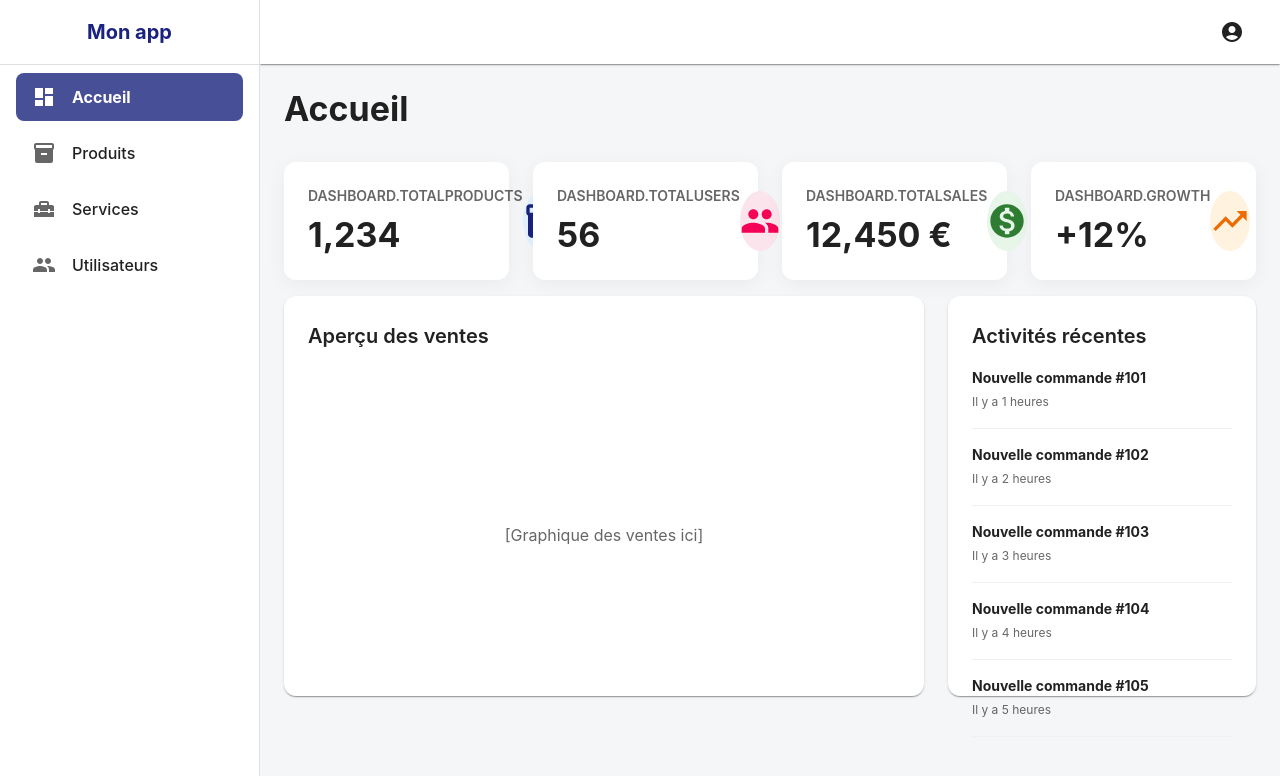
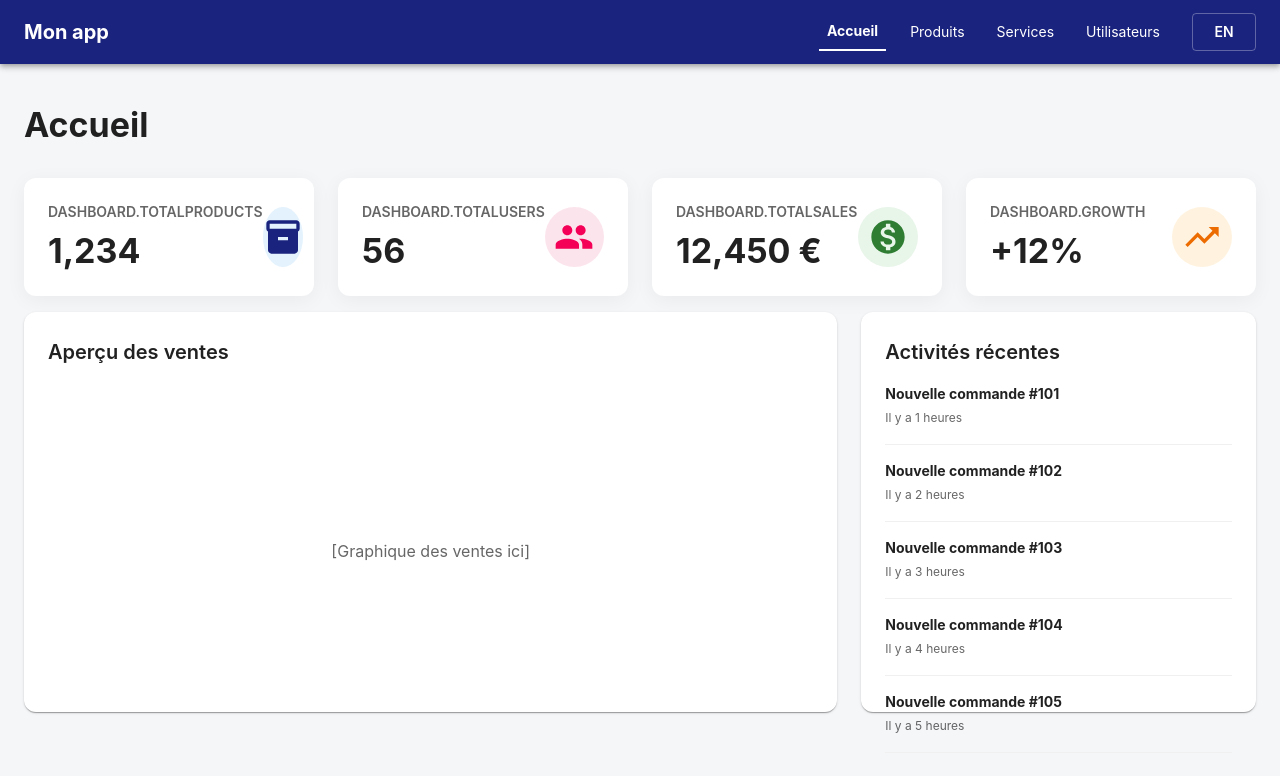
Before and after one commit to EmpiDev/back-office-electron, a React (Vite) app in the folder renderer/: page / in a window 1280 px wide. Shown: the top 776 px of the page. Built offline with nearby package versions, Linux system fonts and the light colour scheme.

Commit message:
simplification du rendu navbar

```diff
--- a/renderer/src/layouts/MainLayout.tsx
+++ b/renderer/src/layouts/MainLayout.tsx
@@ -1,176 +1,57 @@
-import { useState } from 'react';
-import { Box, Drawer, AppBar, Toolbar, List, Typography, Divider, IconButton, ListItem, ListItemButton, ListItemIcon, ListItemText, Avatar, Menu, MenuItem } from '@mui/material';
-import { Menu as MenuIcon, Dashboard as DashboardIcon, Inventory as InventoryIcon, People as PeopleIcon, HomeRepairService as ServiceIcon, AccountCircle } from '@mui/icons-material';
-import { useNavigate, useLocation, Outlet } from 'react-router-dom';
+import { Box, AppBar, Toolbar, Typography, Button, Container } from '@mui/material';
+import { Outlet, Link, useLocation } from 'react-router-dom';
 import { useTranslation } from 'react-i18next';
 import appConfig from '@/config/appConfig';
 
-const drawerWidth = 260;
-
 export default function MainLayout() {
   const { t, i18n } = useTranslation();
-  const navigate = useNavigate();
   const location = useLocation();
-  const [mobileOpen, setMobileOpen] = useState(false);
-  const [anchorEl, setAnchorEl] = useState<null | HTMLElement>(null);
 
-  const handleDrawerToggle = () => {
-    setMobileOpen(!mobileOpen);
+  const navItems = [
+    { label: t('app.nav.home') || 'Home', path: '/' },
+    { label: t('app.nav.products') || 'Products', path: '/products' },
+    { label: t('app.nav.services') || 'Services', path: '/services' },
+    { label: t('app.nav.users') || 'Users', path: '/users' },
+  ];
+
+  const toggleLanguage = () => {
+    i18n.changeLanguage(i18n.language === 'fr' ? 'en' : 'fr');
   };
 
-  const handleMenu = (event: React.MouseEvent<HTMLElement>) => {
-    setAnchorEl(event.currentTarget);
-  };
-
-  const handleClose = () => {
-    setAnchorEl(null);
-  };
-
-  const toggleLanguage = () => {
-    const newLang = i18n.language === 'fr' ? 'en' : 'fr';
-    i18n.changeLanguage(newLang);
-    handleClose();
-  };
-
-  const menuItems = [
-    { text: t('app.nav.home') || 'Tableau de bord', icon: <DashboardIcon />, path: '/' },
-    { text: t('app.nav.products') || 'Marchandises', icon: <InventoryIcon />, path: '/products' },
-    { text: t('app.nav.services') || 'Services', icon: <ServiceIcon />, path: '/services' },
-    { text: t('app.nav.users') || 'Utilisateurs', icon: <PeopleIcon />, path: '/users' },
-  ];
-
-  const drawer = (
-    <div>
-      <Toolbar sx={{ display: 'flex', alignItems: 'center', justifyContent: 'center', px: 2 }}>
-        <Typography variant="h6" noWrap component="div" sx={{ fontWeight: 'bold', color: 'primary.main' }}>
-          {appConfig.name}
-        </Typography>
-      </Toolbar>
-      <Divider />
-      <List sx={{ px: 2 }}>
-        {menuItems.map((item) => (
-          <ListItem key={item.text} disablePadding sx={{ mb: 1 }}>
-            <ListItemButton
-              selected={location.pathname === item.path}
-              onClick={() => navigate(item.path)}
-              sx={{
-                borderRadius: 2,
-                '&.Mui-selected': {
-                  backgroundColor: 'primary.light',
-                  color: 'primary.contrastText',
-                  '& .MuiListItemIcon-root': {
-                    color: 'primary.contrastText',
-                  },
-                  '&:hover': {
-                    backgroundColor: 'primary.main',
-                  },
-                },
-              }}
-            >
-              <ListItemIcon sx={{ minWidth: 40, color: location.pathname === item.path ? 'inherit' : 'text.secondary' }}>
-                {item.icon}
-              </ListItemIcon>
-              <ListItemText primary={item.text} primaryTypographyProps={{ fontWeight: location.pathname === item.path ? 'bold' : 'medium' }} />
-            </ListItemButton>
-          </ListItem>
-        ))}
-      </List>
-    </div>
-  );
-
   return (
-    <Box sx={{ display: 'flex' }}>
-      <AppBar
-        position="fixed"
-        sx={{
-          width: { sm: `calc(100% - ${drawerWidth}px)` },
-          ml: { sm: `${drawerWidth}px` },
-          bgcolor: 'background.paper',
-          color: 'text.primary',
-          boxShadow: 1
-        }}
-      >
+    <Box sx={{ display: 'flex', flexDirection: 'column', minHeight: '100vh' }}>
+      <AppBar position="static">
         <Toolbar>
-          <IconButton
-            color="inherit"
-            aria-label="open drawer"
-            edge="start"
-            onClick={handleDrawerToggle}
-            sx={{ mr: 2, display: { sm: 'none' } }}
-          >
-            <MenuIcon />
-          </IconButton>
-          <Box sx={{ flexGrow: 1 }} />
-
-          <IconButton
-            size="large"
-            aria-label="account of current user"
-            aria-controls="menu-appbar"
-            aria-haspopup="true"
-            onClick={handleMenu}
-            color="inherit"
-          >
-            <AccountCircle />
-          </IconButton>
-          <Menu
-            id="menu-appbar"
-            anchorEl={anchorEl}
-            anchorOrigin={{
-              vertical: 'top',
-              horizontal: 'right',
-            }}
-            keepMounted
-            transformOrigin={{
-              vertical: 'top',
-              horizontal: 'right',
-            }}
-            open={Boolean(anchorEl)}
-            onClose={handleClose}
-          >
-            <MenuItem onClick={toggleLanguage}>
-                {i18n.language === 'fr' ? 'Switch to English' : 'Passer en Français'}
-            </MenuItem>
-            <MenuItem onClick={handleClose}>Logout</MenuItem>
-          </Menu>
+          <Typography variant="h6" component="div" sx={{ flexGrow: 1, fontWeight: 'bold' }}>
+            {appConfig.name}
+          </Typography>
+          <Box>
+            {navItems.map((item) => (
+              <Button
+                key={item.path}
+                color="inherit"
+                component={Link}
+                to={item.path}
+                sx={{
+                    fontWeight: location.pathname === item.path ? 'bold' : 'normal',
+                    borderBottom: location.pathname === item.path ? '2px solid white' : 'none',
+                    borderRadius: 0,
+                    mx: 1
+                }}
+              >
+                {item.label}
+              </Button>
+            ))}
+            <Button color="inherit" onClick={toggleLanguage} sx={{ ml: 2, border: '1px solid rgba(255,255,255,0.3)' }}>
+               {i18n.language === 'fr' ? 'EN' : 'FR'}
+            </Button>
+          </Box>
         </Toolbar>
       </AppBar>
-      <Box
-        component="nav"
-        sx={{ width: { sm: drawerWidth }, flexShrink: { sm: 0 } }}
-        aria-label="mailbox folders"
-      >
-        <Drawer
-          variant="temporary"
-          open={mobileOpen}
-          onClose={handleDrawerToggle}
-          ModalProps={{
-            keepMounted: true, // Better open performance on mobile.
-          }}
-          sx={{
-            display: { xs: 'block', sm: 'none' },
-            '& .MuiDrawer-paper': { boxSizing: 'border-box', width: drawerWidth },
-          }}
-        >
-          {drawer}
-        </Drawer>
-        <Drawer
-          variant="permanent"
-          sx={{
-            display: { xs: 'none', sm: 'block' },
-            '& .MuiDrawer-paper': { boxSizing: 'border-box', width: drawerWidth, borderRight: '1px solid rgba(0, 0, 0, 0.12)' },
-          }}
-          open
-        >
-          {drawer}
-        </Drawer>
-      </Box>
-      <Box
-        component="main"
-        sx={{ flexGrow: 1, p: 3, width: { sm: `calc(100% - ${drawerWidth}px)` }, minHeight: '100vh', bgcolor: 'background.default' }}
-      >
-        <Toolbar />
+
+      <Container component="main" maxWidth="xl" sx={{ flexGrow: 1, p: 3, mt: 2 }}>
         <Outlet />
-      </Box>
+      </Container>
     </Box>
   );
 }
```
